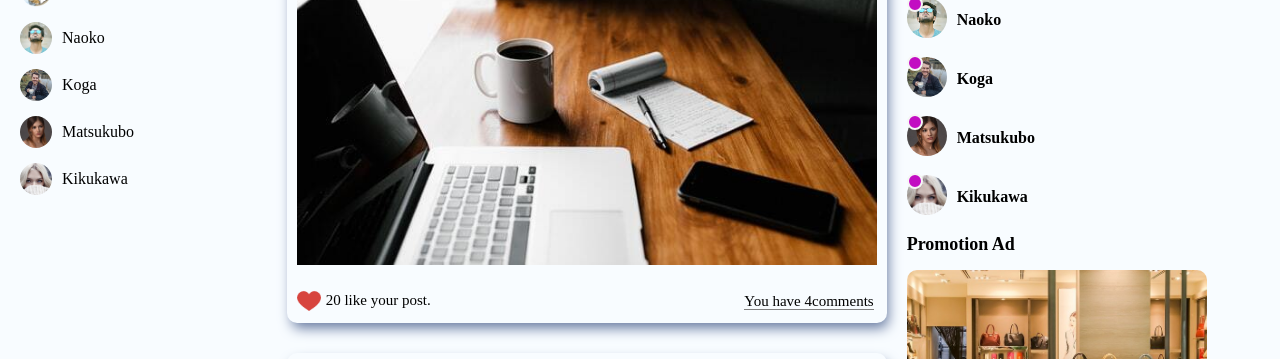
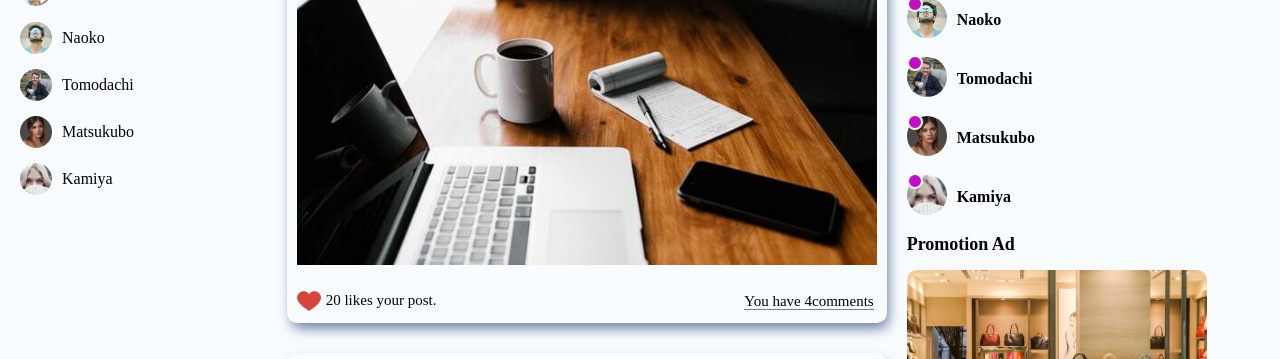
Before and after one commit to Tomoko-hub/tomokonSNSfrontend, a React (Create React App) app: page / in a window 1280 px wide. Shown: the part 498-857 px from the top of the page. Built offline with nearby package versions, Linux system fonts and the light colour scheme.

Commit message:
dummy like button is ready on Post conponent

```diff
--- a/src/components/post/Post.jsx
+++ b/src/components/post/Post.jsx
@@ -1,11 +1,17 @@
-import React from 'react'
+import React, { useState } from 'react'
 import "./Post.css"
 import MoreVert from '@mui/icons-material/MoreVert';
 import { Users } from "../../dummyData"
 
 export default function Post({ post }) {
-    /*const user = Users.filter((user)=> user.id === 1)
-    console.log(user[0].username);*/
+
+    const [ like, setLike ] = useState(post.like);
+    const [ isLiked, setIsLiked ] = useState(false);
+
+    const handleLike = () => {
+        setLike( isLiked ? post.like -1 : like +1 );
+        setIsLiked(!isLiked)
+    };
 
     return (
         <div className='post'>
@@ -37,9 +43,10 @@ export default function Post({ post }) {
                             src="./assets/heart.png"
                             alt=""
                             className='likeIcon'
+                            onClick={()=> handleLike()}
                         />
                         <span className="postLikeCounter">
-                        {post.like} like your post.
+                            {like} likes your post.
                         </span>
                     </div>
                     <div className="postBottomRight">
--- a/src/dummyData.js
+++ b/src/dummyData.js
@@ -12,7 +12,7 @@ export const Users = [
     {
       id: 3,
       profilePicture: "assets/person/3.jpeg",
-      username: "Koga",
+      username: "Tomodachi",
     },
     {
       id: 4,
@@ -22,7 +22,7 @@ export const Users = [
     {
       id: 5,
       profilePicture: "assets/person/5.jpeg",
-      username: "Kikukawa",
+      username: "Kamiya",
     },
   ];
 
```
Lines whose indentation alone changed are shown as unchanged.
